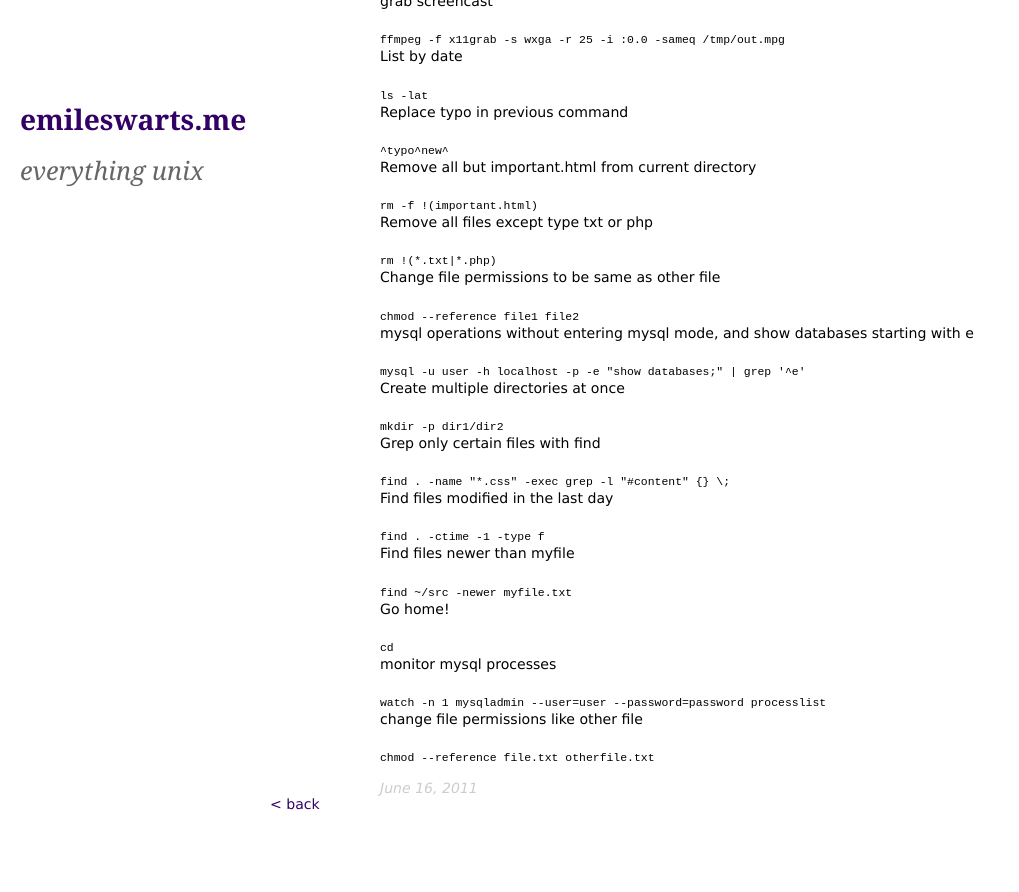
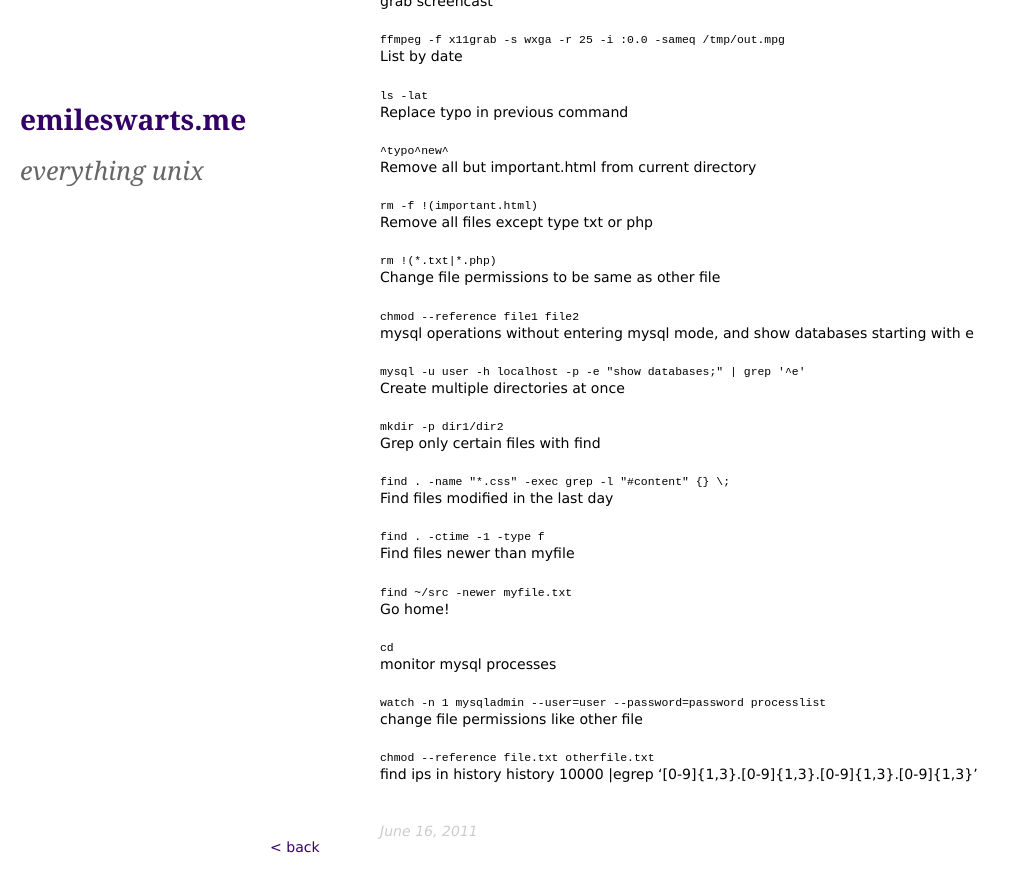
Before and after one commit to emileswarts/emileswarts.github.com, a Jekyll site: the page built from _posts/2011-06-16-my-favorite-linux-commands.md, in a window 1280 px wide and 900 px high, scrolled down 626 px. Shown: the top 892 px of the window, without its empty margins (0-1019 px from the left). Built offline with Jekyll 4.4.1, drawn with Linux system fonts in a browser that asks for light colours; before the commit the page ends 1483 px from its top, so only the background shows below that.

Commit message:
ip search added to linux commands

```diff
--- a/_posts/2011-06-16-my-favorite-linux-commands.md
+++ b/_posts/2011-06-16-my-favorite-linux-commands.md
@@ -73,3 +73,6 @@ monitor mysql processes
 
 change file permissions like other file
 <pre>chmod --reference file.txt otherfile.txt</pre>
+
+find ips in history
+history 10000 |egrep '[0-9]{1,3}\.[0-9]{1,3}\.[0-9]{1,3}\.[0-9]{1,3}'
```
